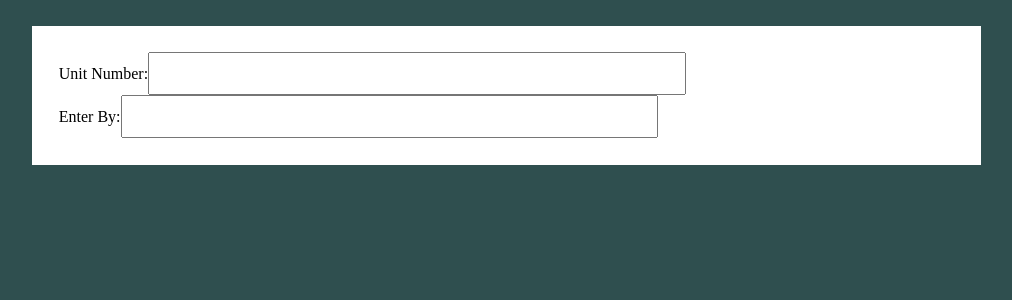
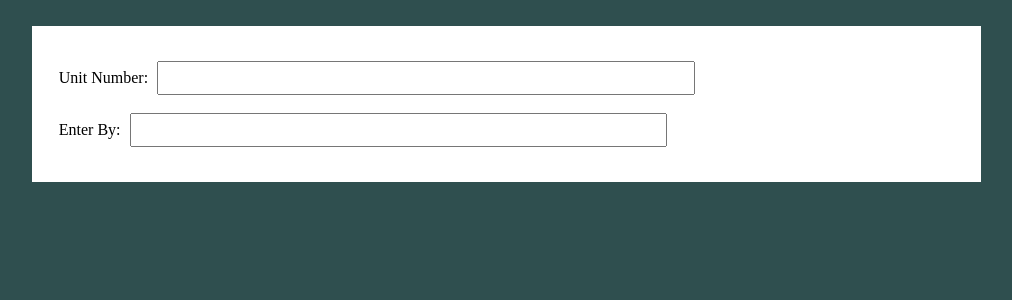
Before and after one commit to petidesoftwares/bincom_test_frontend, a PHP site: page /views/upload-poll-result.php in a window 1280 px wide. Shown: the top 300 px of the page, without its empty margins (147-1159 px from the left). Run offline with PHP 8.4, Linux system fonts and the light colour scheme.

Commit message:
Update bincomcss.css

```diff
--- a/css/bincomcss.css
+++ b/css/bincomcss.css
@@ -57,5 +57,7 @@ th{
 input[type="text"]{
     width: 60%;
     font-size: large;
-    padding: 1%;
+    margin: 1%;
+    margin-right: 2%;
+    padding: 0.5%;
 }
```
